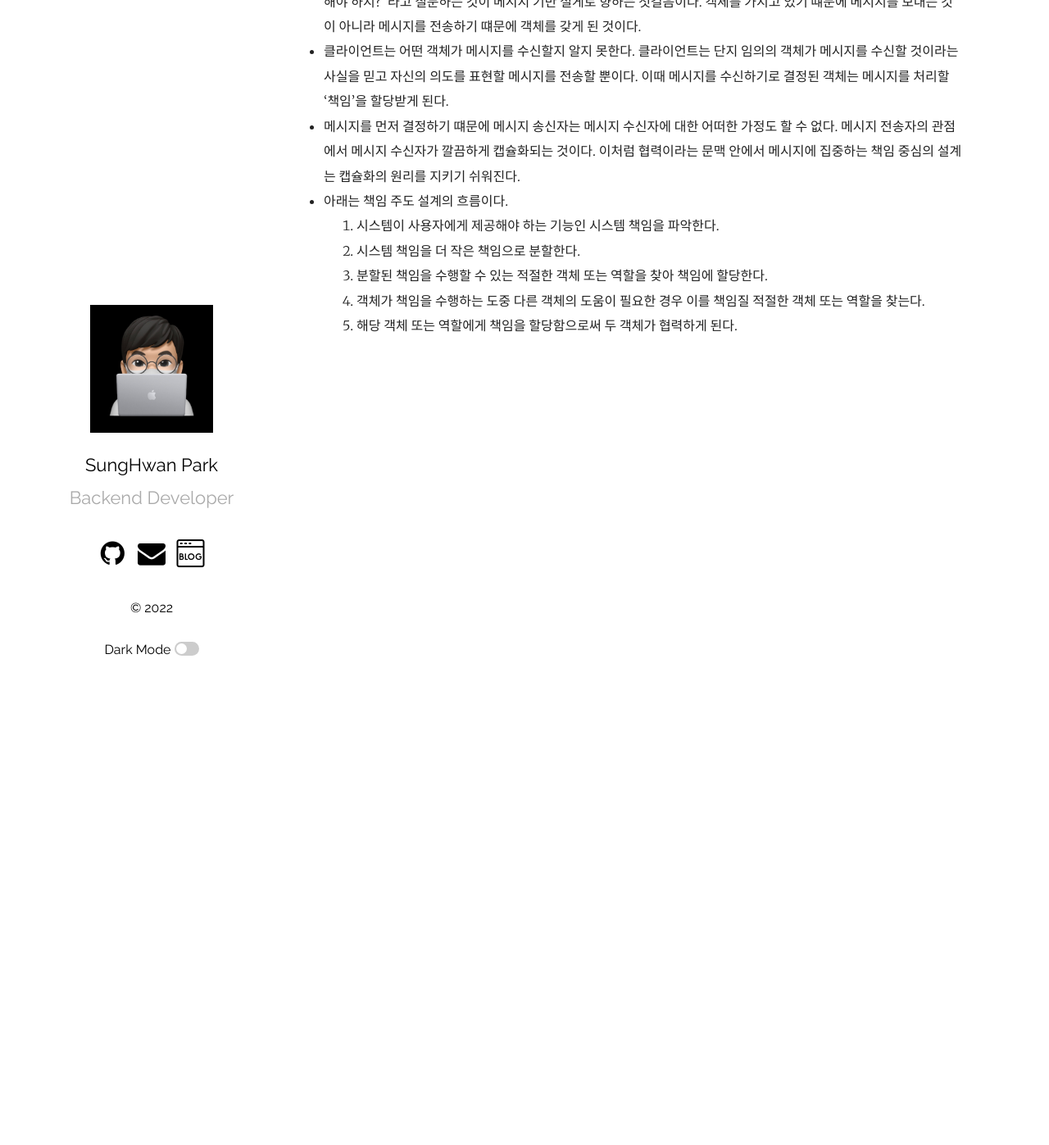
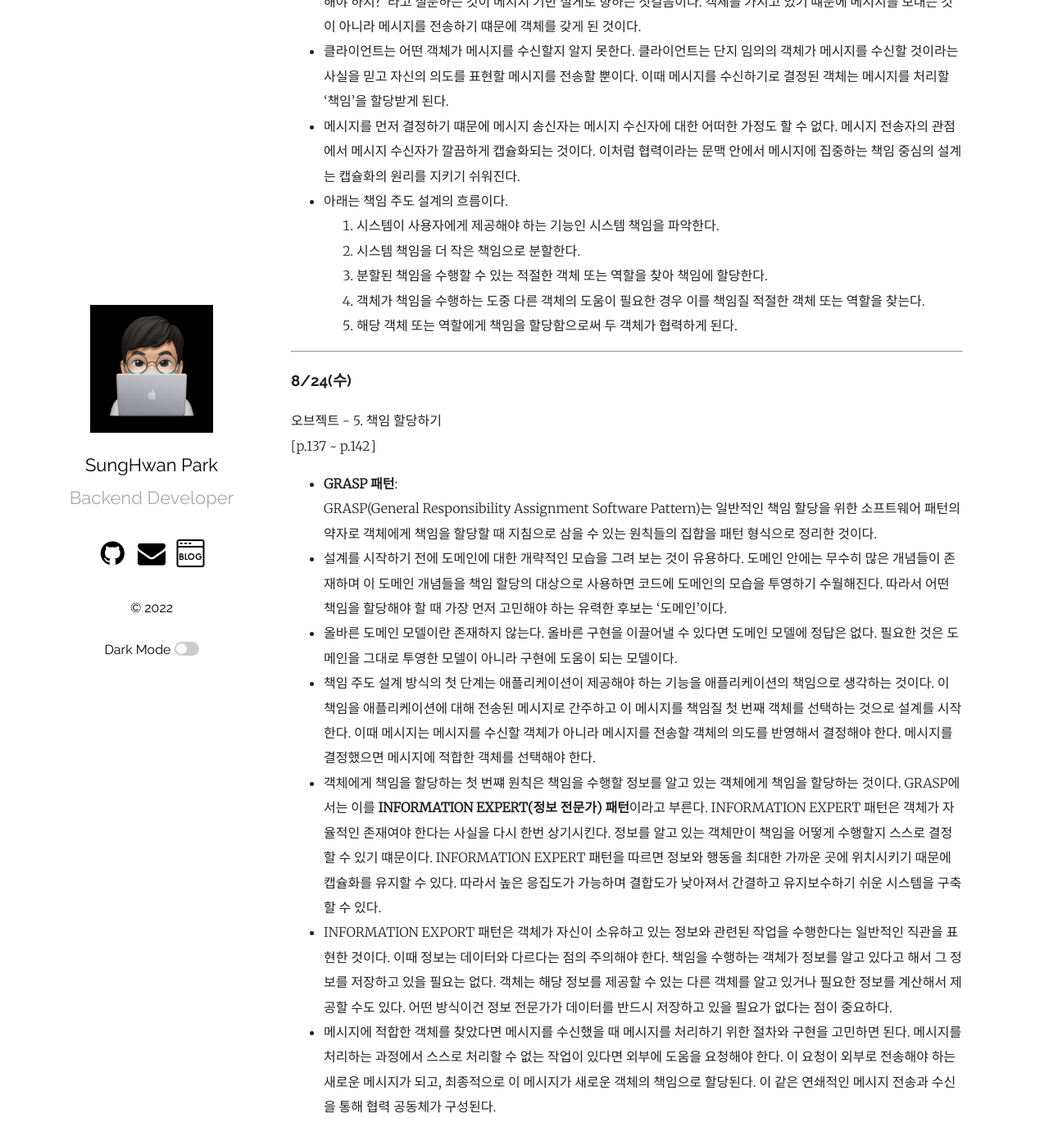
Before and after one commit to mrpark219/TIL, a Jekyll site: the page built from _posts/2022-08-01-8월TIL.markdown, in a window 1280 px wide and 1400 px high, scrolled down 22954 px. Shown: the top 1397 px of the window at 82% size. Built offline with Jekyll 4.4.1, drawn with Linux system fonts in a browser that asks for light colours; comment, search, counter and statistics services are not loaded.

Commit message:
feat: 2022-08-24 TIL 추가

```diff
--- a/_posts/2022-08-01-8월TIL.markdown
+++ b/_posts/2022-08-01-8월TIL.markdown
@@ -511,3 +511,19 @@ categories: 202208 TIL
     3. 분할된 책임을 수행할 수 있는 적절한 객체 또는 역할을 찾아 책임에 할당한다.
     4. 객체가 책임을 수행하는 도중 다른 객체의 도움이 필요한 경우 이를 책임질 적절한 객체 또는 역할을 찾는다.
     5. 해당 객체 또는 역할에게 책임을 할당함으로써 두 객체가 협력하게 된다.
+
+---
+
+### 8/24(수)
+
+오브젝트 - 5. 책임 할당하기
+[p.137 ~ p.142]
+
+-   **GRASP 패턴**:
+    GRASP(General Responsibility Assignment Software Pattern)는 일반적인 책임 할당을 위한 소프트웨어 패턴의 약자로 객체에게 책임을 할당할 때 지침으로 삼을 수 있는 원칙들의 집합을 패턴 형식으로 정리한 것이다.
+-   설계를 시작하기 전에 도메인에 대한 개략적인 모습을 그려 보는 것이 유용하다. 도메인 안에는 무수히 많은 개념들이 존재하며 이 도메인 개념들을 책임 할당의 대상으로 사용하면 코드에 도메인의 모습을 투영하기 수월해진다. 따라서 어떤 책임을 할당해야 할 때 가장 먼저 고민해야 하는 유력한 후보는 '도메인'이다.
+-   올바른 도메인 모델이란 존재하지 않는다. 올바른 구현을 이끌어낼 수 있다면 도메인 모델에 정답은 없다. 필요한 것은 도메인을 그대로 투영한 모델이 아니라 구현에 도움이 되는 모델이다.
+-   책임 주도 설계 방식의 첫 단계는 애플리케이션이 제공해야 하는 기능을 애플리케이션의 책임으로 생각하는 것이다. 이 책임을 애플리케이션에 대해 전송된 메시지로 간주하고 이 메시지를 책임질 첫 번째 객체를 선택하는 것으로 설계를 시작한다. 이때 메시지는 메시지를 수신할 객체가 아니라 메시지를 전송할 객체의 의도를 반영해서 결정해야 한다. 메시지를 결정했으면 메시지에 적합한 객체를 선택해야 한다.
+-   객체에게 책임을 할당하는 첫 번쨰 원칙은 책임을 수행할 정보를 알고 있는 객체에게 책임을 할당하는 것이다. GRASP에서는 이를 **INFORMATION EXPERT(정보 전문가) 패턴**이라고 부른다. INFORMATION EXPERT 패턴은 객체가 자율적인 존재여야 한다는 사실을 다시 한번 상기시킨다. 정보를 알고 있는 객체만이 책임을 어떻게 수행할지 스스로 결정할 수 있기 떄문이다. INFORMATION EXPERT 패턴을 따르면 정보와 행동을 최대한 가까운 곳에 위치시키기 때문에 캡슐화를 유지할 수 있다. 따라서 높은 응집도가 가능하며 결합도가 낮아져서 간결하고 유지보수하기 쉬운 시스템을 구축할 수 있다.
+-   INFORMATION EXPORT 패턴은 객체가 자신이 소유하고 있는 정보와 관련된 작업을 수행한다는 일반적인 직관을 표현한 것이다. 이때 정보는 데이터와 다르다는 점의 주의해야 한다. 책임을 수행하는 객체가 정보를 알고 있다고 해서 그 정보를 저장하고 있을 필요는 없다. 객체는 해당 정보를 제공할 수 있는 다른 객체를 알고 있거나 필요한 정보를 계산해서 제공할 수도 있다. 어떤 방식이건 정보 전문가가 데이터를 반드시 저장하고 있을 필요가 없다는 점이 중요하다.
+-   메시지에 적합한 객체를 찾았다면 메시지를 수신했을 때 메시지를 처리하기 위한 절차와 구현을 고민하면 된다. 메시지를 처리하는 과정에서 스스로 처리할 수 없는 작업이 있다면 외부에 도움을 요청해야 한다. 이 요청이 외부로 전송해야 하는 새로운 메시지가 되고, 최종적으로 이 메시지가 새로운 객체의 책임으로 할당된다. 이 같은 연쇄적인 메시지 전송과 수신을 통해 협력 공동체가 구성된다.
```
